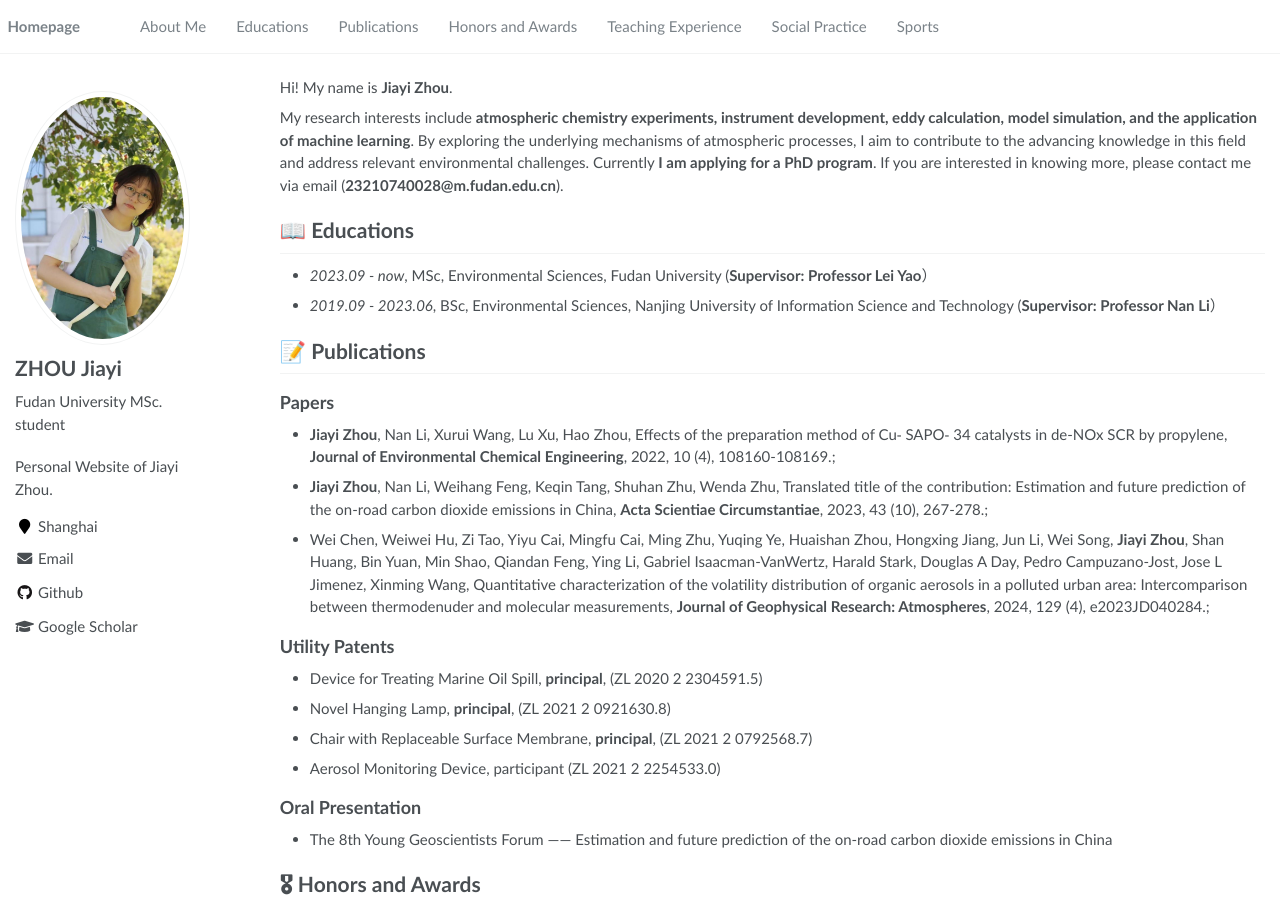
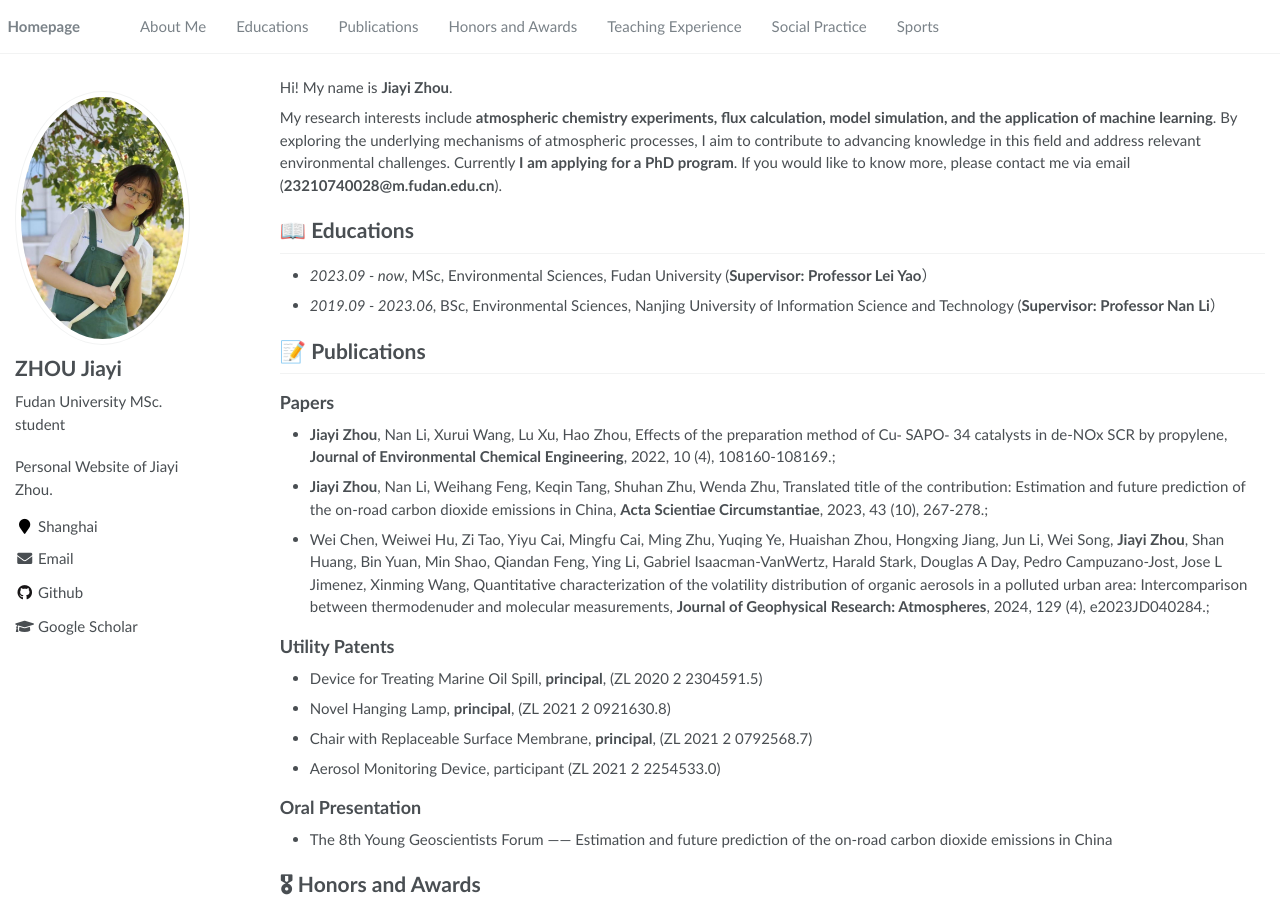
Before and after one commit to jiayizhou1022/jiayizhou1022.github.io, a Jekyll site: the page built from _pages/about.md, in a window 1280 px wide and 900 px high. Built offline with Jekyll 4.4.1, drawn with Linux system fonts in a browser that asks for light colours.

Commit message:
Update about.md

```diff
--- a/_pages/about.md
+++ b/_pages/about.md
@@ -19,7 +19,7 @@ redirect_from:
 
 Hi! My name is **Jiayi Zhou**.
 
-My research interests include **atmospheric chemistry experiments, instrument development, eddy calculation, model simulation, and the application of machine learning**. By exploring the underlying mechanisms of atmospheric processes, I aim to contribute to the advancing knowledge in this field and address relevant environmental challenges. Currently **I am applying for a PhD program**. If you are interested in knowing more, please contact me via email (**23210740028@m.fudan.edu.cn**).
+My research interests include **atmospheric chemistry experiments, flux calculation, model simulation, and the application of machine learning**. By exploring the underlying mechanisms of atmospheric processes, I aim to contribute to advancing knowledge in this field and address relevant environmental challenges. Currently **I am applying for a PhD program**. If you would like to know more, please contact me via email (**23210740028@m.fudan.edu.cn**).
 
 <!-- I am just a rookie, I wanna record some of my progress on this website
 <a href='https://scholar.google.com/citations?user=8Ni9HBQAAAAJ&hl=en&oi=ao'>
```
